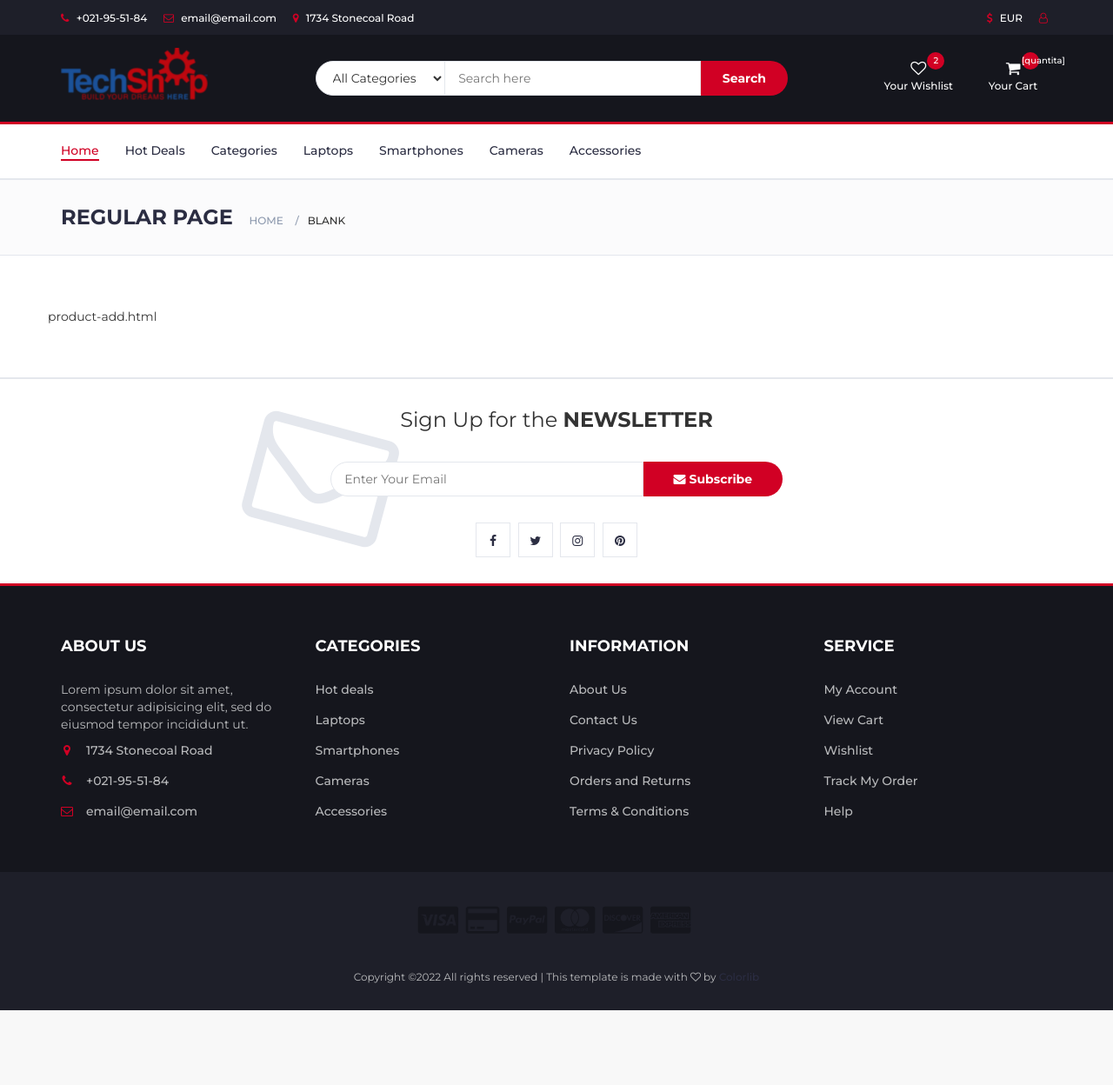
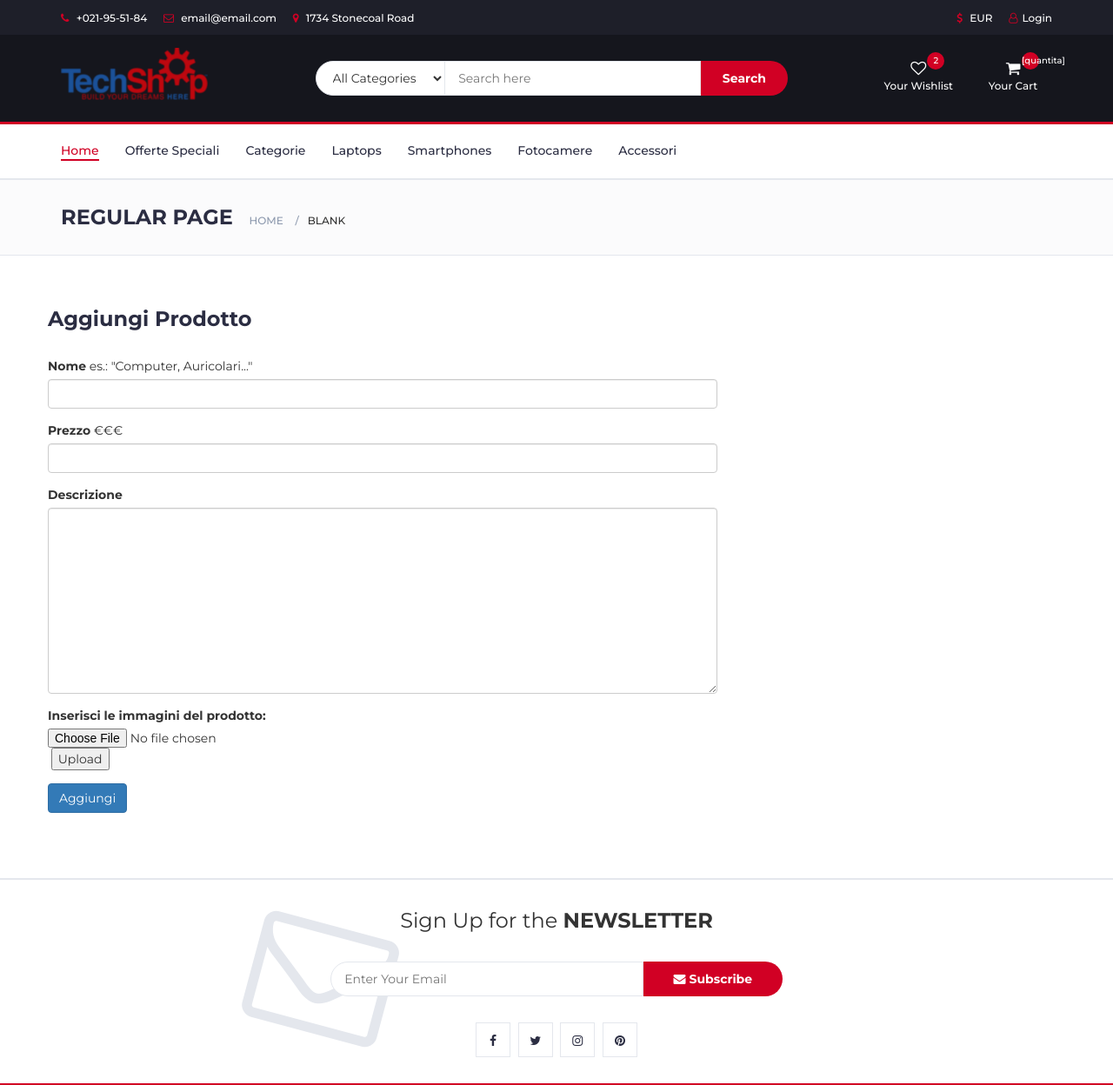
Before and after one commit to maca99/progetto_tdw, a PHP site: page /product-add.php in a window 1280 px wide. Shown: the top 1248 px of the page at 87% size. Before the commit the page ends 1162 px from the top, so only its background shows below. Run offline with PHP 8.4, Linux system fonts and the light colour scheme.

Commit message:
aggiunto un prodotto, inserito login nella homepage,altre modifiche

```diff
--- a/dhtml/blank.html
+++ b/dhtml/blank.html
@@ -46,7 +46,7 @@
 					</ul>
 					<ul class="header-links pull-right">
 						<li><a href="#"><i class="fa fa-dollar"></i> EUR</a></li>
-						<li><a href="#"><i class="fa fa-user-o"></i></a></li>
+						<li><a href="./login.php"><i class="fa fa-user-o"></i>Login</a></li>
 					</ul>
 				</div>
 			</div>
@@ -61,7 +61,7 @@
 						<!-- LOGO -->
 						<div class="col-md-3">
 							<div class="header-logo">
-								<a href="#" class="logo">
+								<a href="./index.php" class="logo">
 									<img src="dhtml\img\logo.png" alt="">
 								</a>
 							</div>
@@ -112,7 +112,7 @@
 										</div>
 										<div class="cart-btns">
 											<a href="#">View Cart</a>
-											<a href="#">Checkout  <i class="fa fa-arrow-circle-right"></i></a>
+											<a href="./dhtml/checkout.html">Checkout  <i class="fa fa-arrow-circle-right"></i></a>
 										</div>
 									</div>
 								</div>
@@ -147,12 +147,12 @@
 					<!-- NAV -->
 					<ul class="main-nav nav navbar-nav">
 						<li class="active"><a href="#">Home</a></li>
-						<li><a href="#">Hot Deals</a></li>
-						<li><a href="#">Categories</a></li>
-						<li><a href="#">Laptops</a></li>
-						<li><a href="#">Smartphones</a></li>
-						<li><a href="#">Cameras</a></li>
-						<li><a href="#">Accessories</a></li>
+						<li><a href="./dhtml/store.html">Offerte Speciali</a></li>
+						<li><a href="./dhtml/store.html">Categorie</a></li>
+						<li><a href="./dhtml/store.html">Laptops</a></li>
+						<li><a href="./dhtml/store.html">Smartphones</a></li>
+						<li><a href="./dhtml/store.html">Fotocamere</a></li>
+						<li><a href="./dhtml/store.html">Accessori</a></li>
 					</ul>
 					<!-- /NAV -->
 				</div>
--- a/dhtml/product-add.html
+++ b/dhtml/product-add.html
@@ -55,7 +55,7 @@
                       <div class="form-group">
 
                         <div class="controls">
-                          <button type="submit">Aggiungi</button>
+                          <button class="btn btn-primary" type="submit">Aggiungi</button>
 
                         </div>
                       </div>
--- a/link.php
+++ b/link.php
@@ -5,7 +5,7 @@
 
     $oid=$mysqli->query("SELECT idimmagine FROM `immagine` WHERE  idimmagine=$id");
 
-    while ($row = mysql_fetch_array($result)){
+    while ($row = mysqli_fetch_array($result)){
         $id = $row['idimmagine'];
         echo "<a href=\"show.php?id=".$id."\"> </a><br />";
     }
--- a/product-add.php
+++ b/product-add.php
@@ -6,13 +6,12 @@
     require "include/dbms.inc.php";
 
     $main = new Template("dhtml/blank.html");
+    $body = new Template("dhtml/product-add.html");
 
 
     if (!isset($_REQUEST['step'])) {
         $_REQUEST['step'] = 0;
     }
-
-    $form = new Template("product-add.html");
 
     if(isset($_POST["submit"])){
 
@@ -28,7 +27,7 @@
             $image = addslashes(file_get_contents($file));
 
             //Insert the image into the database
-            $oid = $mysqli->query("INSERT into prodotto (image) VALUES ('$image')");
+            $oid = $mysqli->query("INSERT into immagine (immagine) VALUES ('$image')");
             if($query){
                 echo "File uploaded successfully.";
             }else{
@@ -80,7 +79,7 @@
 
     }
 
-    $main->setContent("body", $form->get());
+    $main->setContent("body", $body->get());
     $main->close();
 
 ?>
--- a/show.php
+++ b/show.php
@@ -7,13 +7,11 @@ if (isset($_GET['id']))
     $result = $mysqli->query("SELECT * FROM immagine WHERE idimmagine= '$id'");
     $row = mysqli_fetch_array($result);
     $id_img = $row['idimmagine'];
-    $type = $row['type'];
     $img = $row['immagine'];
     if (!$id_img)
     {
         echo "Id sconosciuto";
     }else{
-        header ("Content-type: $type");
         echo $img;
     }
 }else{
```
